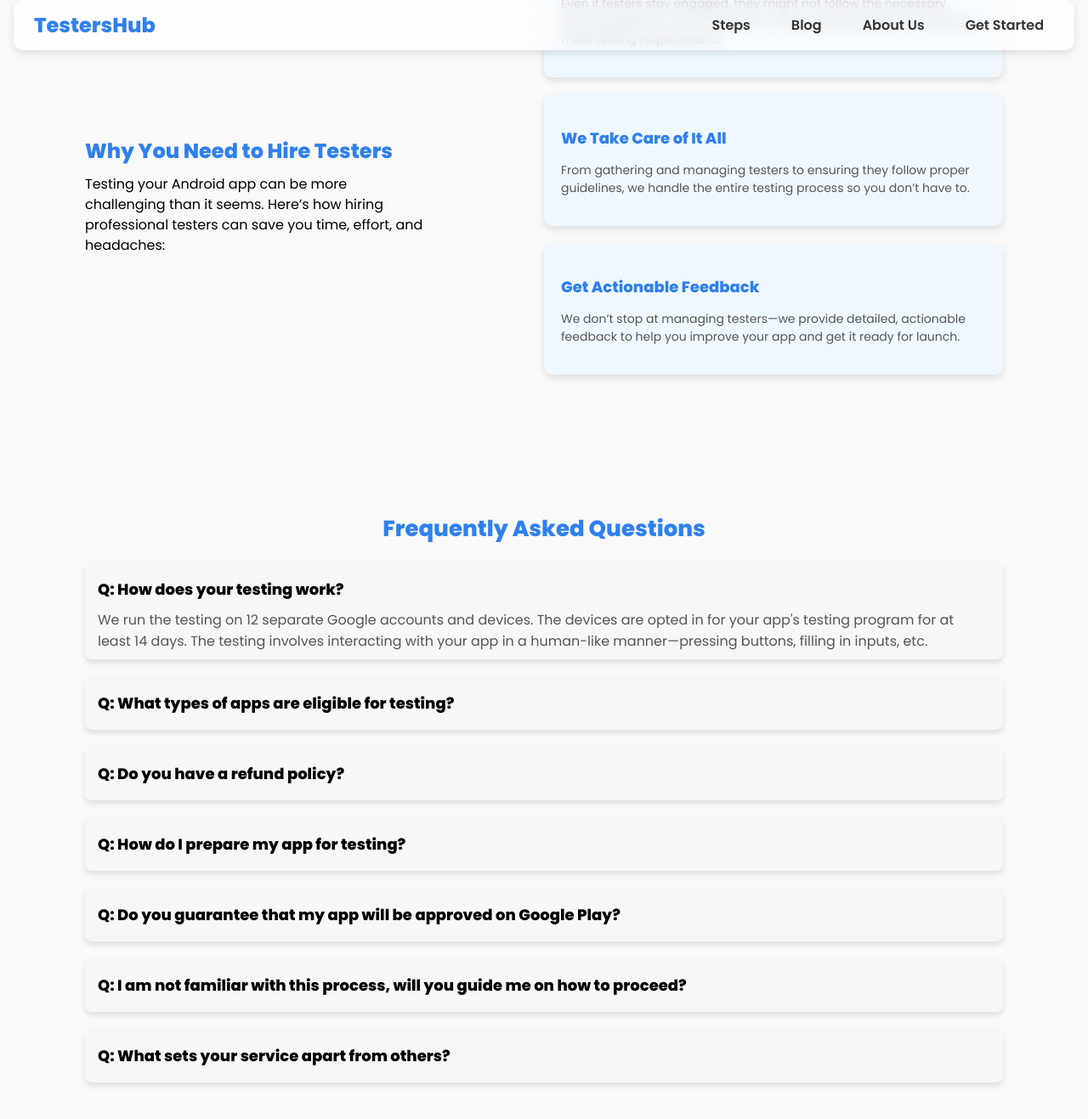
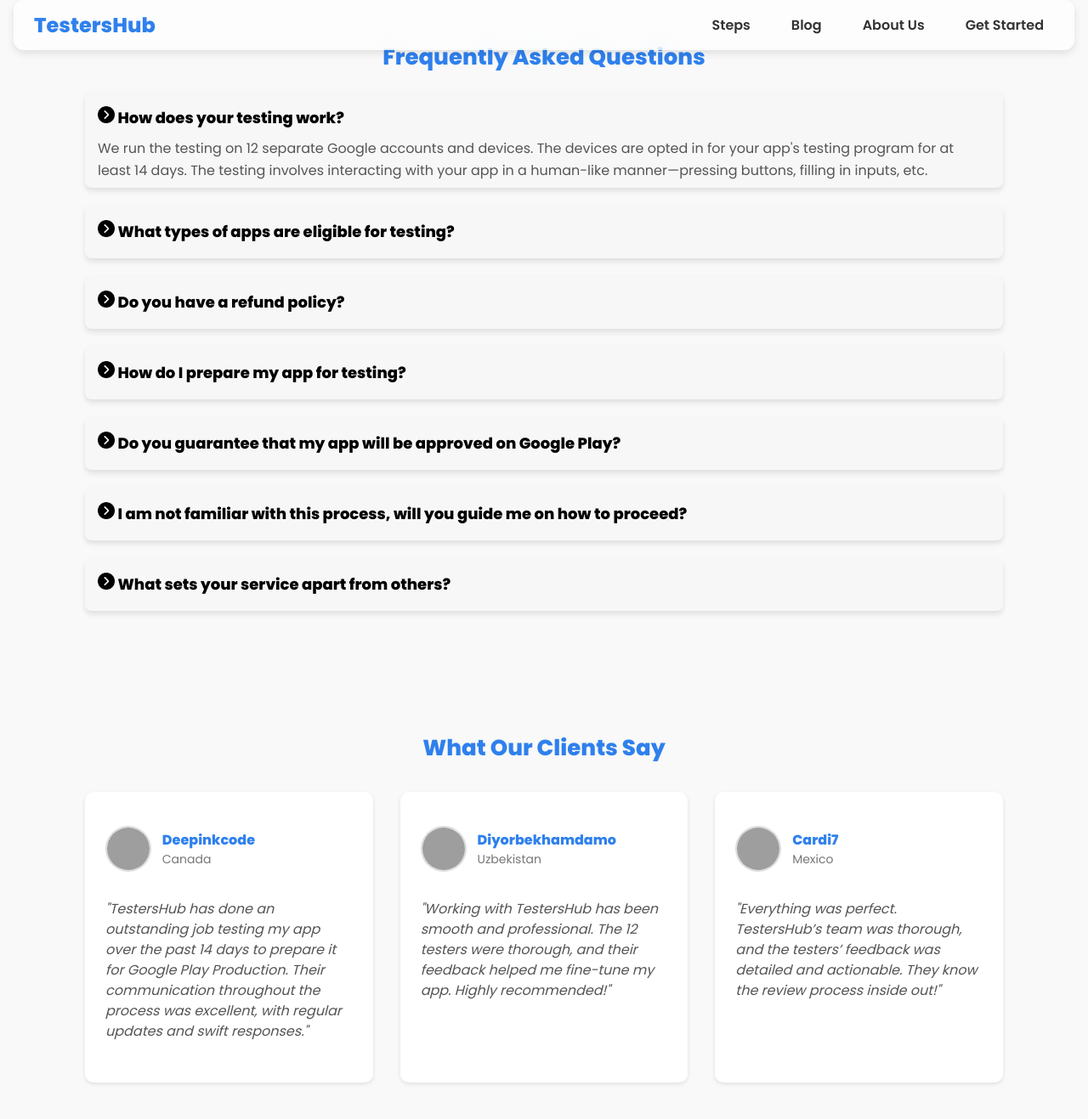
Before and after one commit to teekamsuthar/12testersgoogleplay.com, a Jekyll site: the page index.html, which Jekyll copies as it is, in a window 1280 px wide and 1400 px high, scrolled down 3204 px. Shown: the top 1317 px of the window at 85% size. Built offline with Jekyll 4.4.1, drawn with Linux system fonts in a browser that asks for light colours; comment, search, counter and statistics services are not loaded; some of the changed text lies outside the part shown; grey boxes are pictures that could not be loaded.

Commit message:
Update index.html

```diff
--- a/index.html
+++ b/index.html
@@ -33,15 +33,15 @@
           <span></span>
         </div>
         <ul class="nav-links" id="nav-links">
-          <li><a href="#how-it-works">Steps</a></li>
+          <li><a id="steps" >Steps</a></li>
           <li><a href="blog.html">Blog</a></li>
-          <li><a href="#about">About Us</a></li>
-          <li><a href="#pricing">Get Started</a></li>
+          <li><a id="about-us">About Us</a></li>
+          <li><a id="get-started">Get Started</a></li>
         </ul>
       </nav>
 
 
-      <section class="">
+      <section>
             <div class="banner-container container">
             <div class="left-section">
               <div class="animated-heading">
@@ -165,74 +165,7 @@
       </div>
       </div>
      </section>
-       <!-- Testimonials Section -->
-       <section id="testimonials" class="testimonials container">
-        <h2>What Our Clients Say</h2>
-        <div class="testimonials-grid">
-          <div class="testimonial card">
-            <div class="card-header">
-              <img
-                src="https://api.dicebear.com/6.x/initials/svg?seed=Deepinkcode"
-                alt="Deepinkcode, Canada"
-              />
-              <div class="testimonial-info">
-                <strong>Deepinkcode</strong>
-                <span>Canada</span>
-              </div>
-            </div>
-            <div class="card-content">
-              <p>
-                "TestersHub has done an outstanding job testing my app over the
-                past 14 days to prepare it for Google Play Production. Their
-                communication throughout the process was excellent, with regular
-                updates and swift responses."
-              </p>
-            </div>
-
-          </div>
-          <div class="testimonial card">
-            <div class="card-header">
-              <img
-                src="https://api.dicebear.com/6.x/initials/svg?seed=Diyorbekhamdamo"
-                alt="Diyorbekhamdamo, Uzbekistan"
-              />
-              <div class="testimonial-info">
-                <strong>Diyorbekhamdamo</strong>
-                <span>Uzbekistan</span>
-              </div>
-            </div>
-            <div class="card-content">
-              <p>
-                "Working with TestersHub has been smooth and professional. The
-                12 testers were thorough, and their feedback helped me fine-tune
-                my app. Highly recommended!"
-              </p>
-            </div>
-
-          </div>
-          <div class="testimonial card">
-            <div class="card-header">
-              <img
-                src="https://api.dicebear.com/6.x/initials/svg?seed=Cardi7"
-                alt="Cardi7, Mexico"
-              />
-              <div class="testimonial-info">
-                <strong>Cardi7</strong>
-                <span>Mexico</span>
-              </div>
-            </div>
-            <div class="card-content">
-              <p>
-                "Everything was perfect. TestersHub’s team was thorough, and the
-                testers’ feedback was detailed and actionable. They know the
-                review process inside out!"
-              </p>
-            </div>
-
-          </div>
-        </div>
-      </section>
-
+      <!-- hire-testers-section -->
       <section class="hire-testers-section container">
         <div class="left-section-hire">
           <h2 class="section-heading">Why You Need to Hire Testers</h2>
@@ -286,53 +219,135 @@
         <div class="faq-grid">
           <!-- FAQ 1 -->
           <div class="faq-item">
-            <h3 class="faq-question">Q: How does your testing work?</h3>
+            <h3 class="faq-question">
+              <img class="arrow-icon" src="images/next-arrow.png" alt="" width="20px">
+              How does your testing work?</h3>
             <p class="faq-answer">
               We run the testing on 12 separate Google accounts and devices. The devices are opted in for your app's testing program for at least 14 days. The testing involves interacting with your app in a human-like manner—pressing buttons, filling in inputs, etc.
             </p>
           </div>
           <!-- FAQ 2 -->
           <div class="faq-item">
-            <h3 class="faq-question">Q: What types of apps are eligible for testing?</h3>
+            <h3 class="faq-question">
+              <img class="arrow-icon" src="images/next-arrow.png" alt="" width="20px">
+              What types of apps are eligible for testing?</h3>
             <p class="faq-answer">
               We provide testers for all apps submitted to the Google Play Console, as long as they are functional and ready in their initial version.
             </p>
           </div>
           <!-- FAQ 3 -->
           <div class="faq-item">
-            <h3 class="faq-question">Q: Do you have a refund policy?</h3>
+            <h3 class="faq-question">
+              <img class="arrow-icon" src="images/next-arrow.png" alt="" width="20px">
+              Do you have a refund policy?</h3>
             <p class="faq-answer">
               If you are not satisfied with our service, you can email your refund request to contact@12testersgoogleplay.com. We accept requests up to 5 days after purchase. It would be helpful if you also provide feedback on why you would like a refund, so we can improve the service for others in the future.            </p>
           </div>
           <!-- FAQ 4 -->
           <div class="faq-item">
-            <h3 class="faq-question">Q: How do I prepare my app for testing?</h3>
+            <h3 class="faq-question">
+            <img class="arrow-icon" src="images/next-arrow.png" alt="" width="20px">
+              How do I prepare my app for testing?</h3>
             <p class="faq-answer">
               You need to start a closed testing program in the Google Play Console. We will provide detailed instructions on how to set this up and how to add testers.
             </p>
           </div>
           <!-- FAQ 5 -->
           <div class="faq-item">
-            <h3 class="faq-question">Q: Do you guarantee that my app will be approved on Google Play?</h3>
+            <h3 class="faq-question">
+            <img class="arrow-icon" src="images/next-arrow.png" alt="" width="20px">
+            Do you guarantee that my app will be approved on Google Play?</h3>
             <p class="faq-answer">
               Yes, we provide a guarantee that our testing service will help your app meet Google Play's requirements, and we will continue testing until your app is approved. Our team will work closely with you, offering reports and making sure your app passes all necessary checks for acceptance.            </p>
           </div>
 
           <!-- FAQ 6 -->
           <div class="faq-item">
-            <h3 class="faq-question">Q: I am not familiar with this process, will you guide me on how to proceed?</h3>
+            <h3 class="faq-question">
+            <img class="arrow-icon" src="images/next-arrow.png" alt="" width="20px">
+              I am not familiar with this process, will you guide me on how to proceed?</h3>
             <p class="faq-answer">
               Yes, we will provide you with all the guidance you need, including video tutorials, screenshots, and step-by-step instructions to help you understand the process and successfully pass the testing phase. We are here to support you throughout.            </p>
           </div>
 
           <!-- FAQ 7 -->
           <div class="faq-item">
-            <h3 class="faq-question">Q: What sets your service apart from others?</h3>
+            <h3 class="faq-question">
+              <img class="arrow-icon" src="images/next-arrow.png" alt="" width="20px">
+              What sets your service apart from others?</h3>
             <p class="faq-answer">
               We are a team of mobile developers who have developed hundreds of different apps and published them on various app stores. Therefore, we possess extensive knowledge and are well-versed in the procedures. Who better than a programmer themselves to test the app?            </p>
           </div>
         </div>
       </section>
+
+             <!-- Testimonials Section -->
+             <section id="testimonials" class="testimonials container">
+              <h2>What Our Clients Say</h2>
+              <div class="testimonials-grid">
+                <div class="testimonial card">
+                  <div class="card-header">
+                    <img
+                      src="https://api.dicebear.com/6.x/initials/svg?seed=Deepinkcode"
+                      alt="Deepinkcode, Canada"
+                    />
+                    <div class="testimonial-info">
+                      <strong>Deepinkcode</strong>
+                      <span>Canada</span>
+                    </div>
+                  </div>
+                  <div class="card-content">
+                    <p>
+                      "TestersHub has done an outstanding job testing my app over the
+                      past 14 days to prepare it for Google Play Production. Their
+                      communication throughout the process was excellent, with regular
+                      updates and swift responses."
+                    </p>
+                  </div>
+
+                </div>
+                <div class="testimonial card">
+                  <div class="card-header">
+                    <img
+                      src="https://api.dicebear.com/6.x/initials/svg?seed=Diyorbekhamdamo"
+                      alt="Diyorbekhamdamo, Uzbekistan"
+                    />
+                    <div class="testimonial-info">
+                      <strong>Diyorbekhamdamo</strong>
+                      <span>Uzbekistan</span>
+                    </div>
+                  </div>
+                  <div class="card-content">
+                    <p>
+                      "Working with TestersHub has been smooth and professional. The
+                      12 testers were thorough, and their feedback helped me fine-tune
+                      my app. Highly recommended!"
+                    </p>
+                  </div>
+
+                </div>
+                <div class="testimonial card">
+                  <div class="card-header">
+                    <img
+                      src="https://api.dicebear.com/6.x/initials/svg?seed=Cardi7"
+                      alt="Cardi7, Mexico"
+                    />
+                    <div class="testimonial-info">
+                      <strong>Cardi7</strong>
+                      <span>Mexico</span>
+                    </div>
+                  </div>
+                  <div class="card-content">
+                    <p>
+                      "Everything was perfect. TestersHub’s team was thorough, and the
+                      testers’ feedback was detailed and actionable. They know the
+                      review process inside out!"
+                    </p>
+                  </div>
+
+                </div>
+              </div>
+            </section>
 
       <!-- Pricing Section -->
       <section id="pricing" class="pricing container">
```
